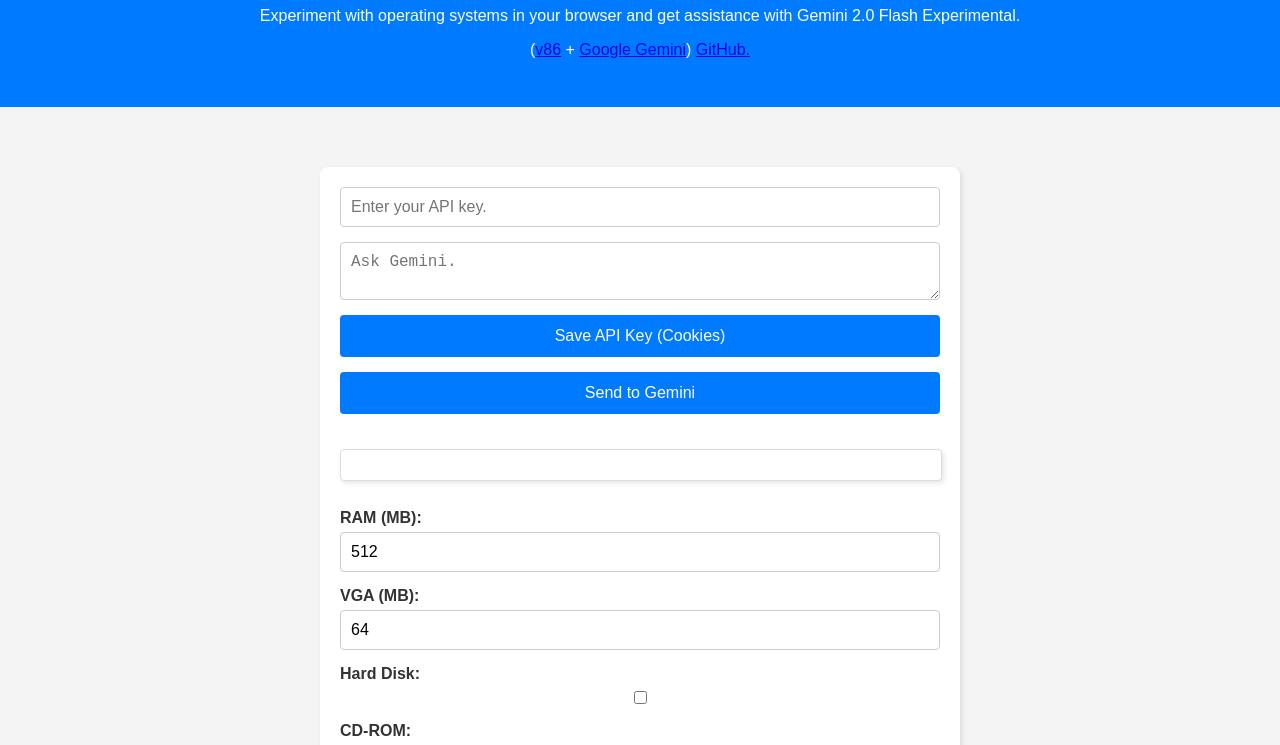
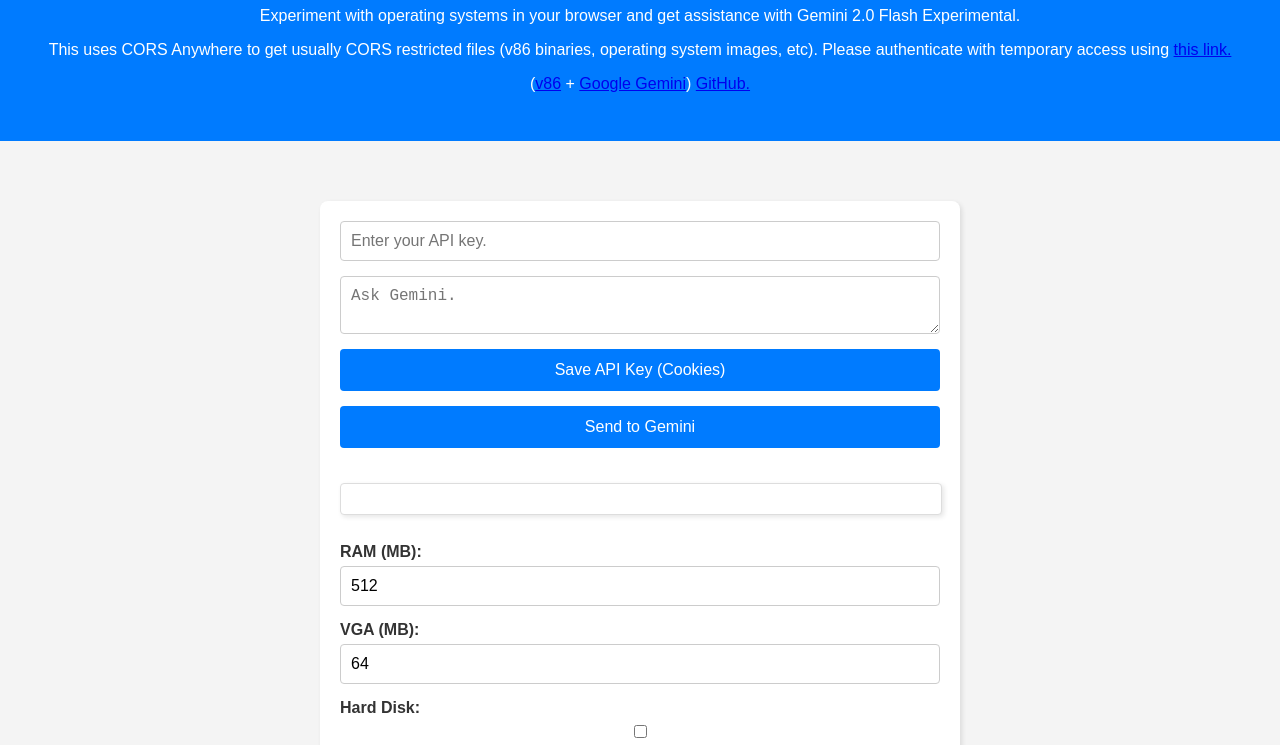
Before and after one commit to olivia1246/gemini-v86, a plain HTML site: page index.html in a window 1280 px wide. Shown: the part 105-850 px from the top of the page. Drawn offline with nearby package versions, Linux system fonts and the light colour scheme.

Commit message:
Update index.html

```diff
--- a/index.html
+++ b/index.html
@@ -120,6 +120,7 @@
     <header class="header">
       <h1>Gemini 2.0 Flash Experimental + v86</h1>
       <p>Experiment with operating systems in your browser and get assistance with Gemini 2.0 Flash Experimental.</p>
+      <p>This uses CORS Anywhere to get usually CORS restricted files (v86 binaries, operating system images, etc). Please authenticate with temporary access using <a href="https://cors-anywhere.herokuapp.com/corsdemo">this link.</a></p>
       <p>(<a href="https://github.com/copy/v86/">v86</a> + <a href="https://gemini.google.com">Google Gemini</a>) <a href="https://github.com/olivia1246/gemini-v86/">GitHub.</a></p>
     </header>
     <main class="main">
```
